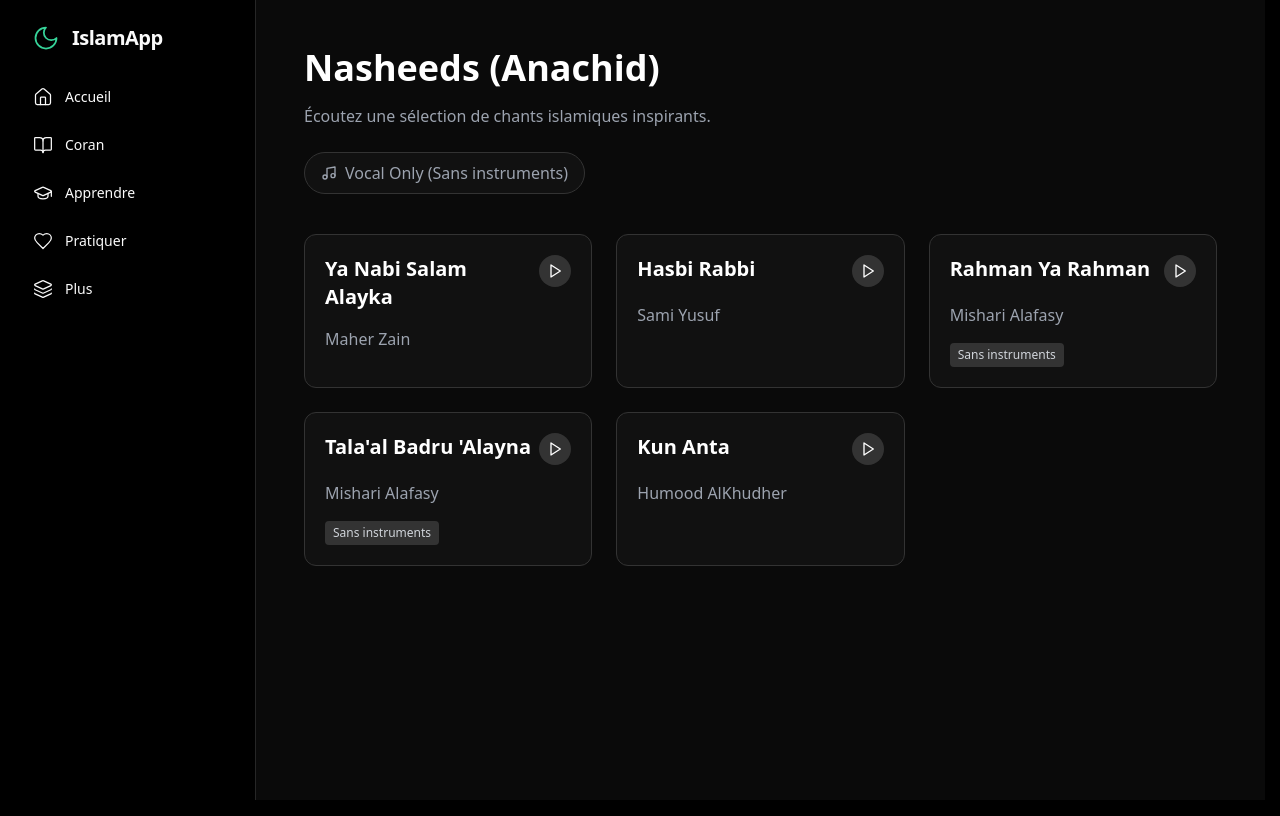
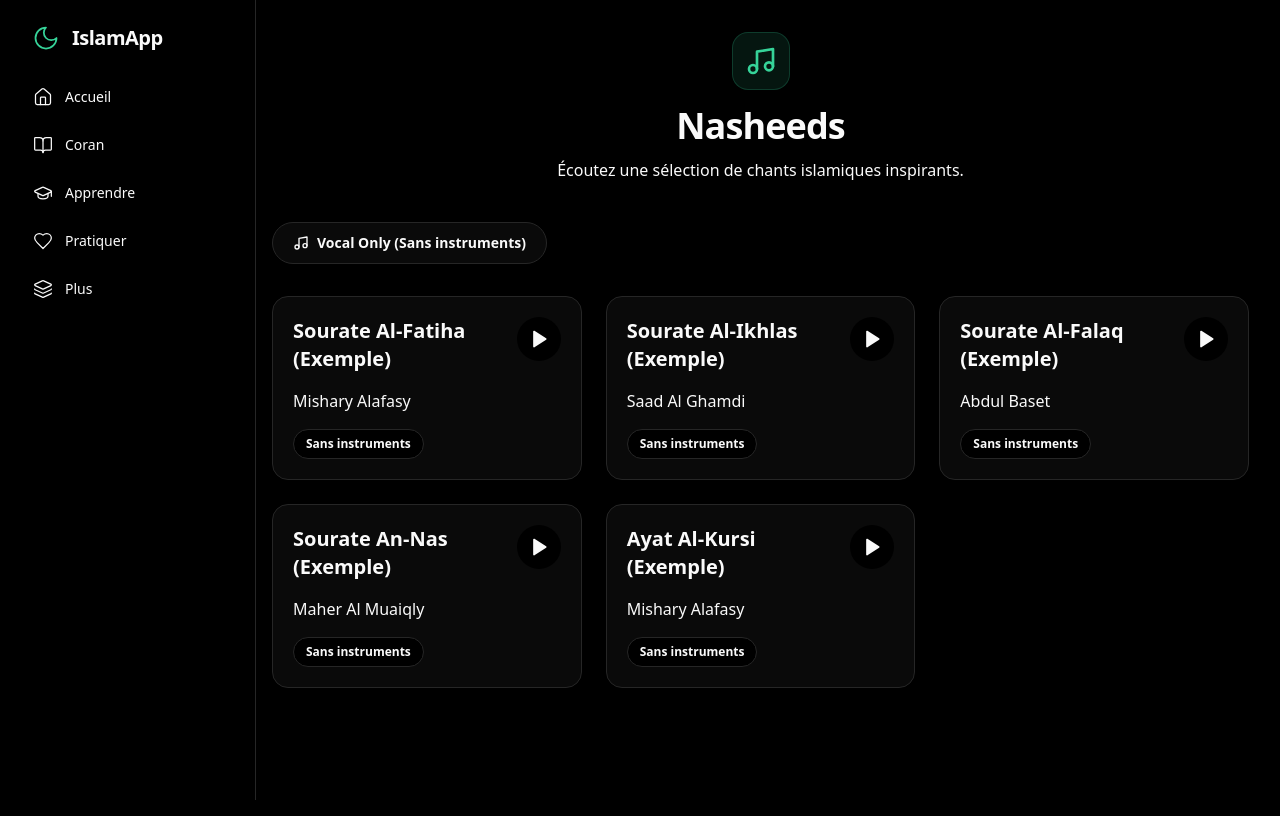
Before and after one commit to Nerd658/islam-app, a React (Vite) app in the folder FRONTEND/islam app/: page /nasheeds in a window 1280 px wide. Built offline with nearby package versions, Linux system fonts and the light colour scheme.

Commit message:
Update Nasheeds to Audio Player and expand Knowledge resources

```diff
--- a/FRONTEND/islam app/src/data/knowledge.json
+++ b/FRONTEND/islam app/src/data/knowledge.json
@@ -173,6 +173,20 @@
   ],
   "ressources": [
     {
+      "id": "quran-com",
+      "title": "Quran.com",
+      "type": "Site Web",
+      "url": "https://quran.com",
+      "description": "Lisez, écoutez et étudiez le Noble Coran."
+    },
+    {
+      "id": "sunnah-com",
+      "title": "Sunnah.com",
+      "type": "Site Web",
+      "url": "https://sunnah.com",
+      "description": "Encyclopédie des Hadiths prophétiques."
+    },
+    {
       "id": "rachid-eljay",
       "title": "Pr. Rachid Eljay",
       "type": "YouTube",
--- a/FRONTEND/islam app/src/data/nasheeds.json
+++ b/FRONTEND/islam app/src/data/nasheeds.json
@@ -1,37 +1,37 @@
 [
   {
     "id": 1,
-    "title": "Ya Nabi Salam Alayka",
-    "artist": "Maher Zain",
-    "youtubeId": "Vqfy4ScRXFQ",
-    "isVocalOnly": false
+    "title": "Sourate Al-Fatiha (Exemple)",
+    "artist": "Mishary Alafasy",
+    "audioUrl": "https://server8.mp3quran.net/afs/001.mp3",
+    "isVocalOnly": true
   },
   {
     "id": 2,
-    "title": "Hasbi Rabbi",
-    "artist": "Sami Yusuf",
-    "youtubeId": "QLPvZ6LordQ",
-    "isVocalOnly": false
+    "title": "Sourate Al-Ikhlas (Exemple)",
+    "artist": "Saad Al Ghamdi",
+    "audioUrl": "https://server7.mp3quran.net/s_gmd/112.mp3",
+    "isVocalOnly": true
   },
   {
     "id": 3,
-    "title": "Rahman Ya Rahman",
-    "artist": "Mishari Alafasy",
-    "youtubeId": "JzzjOXQ-G8I",
+    "title": "Sourate Al-Falaq (Exemple)",
+    "artist": "Abdul Baset",
+    "audioUrl": "https://server7.mp3quran.net/basit/113.mp3",
     "isVocalOnly": true
   },
   {
     "id": 4,
-    "title": "Tala'al Badru 'Alayna",
-    "artist": "Mishari Alafasy",
-    "youtubeId": "gSFWmFZoKkg",
+    "title": "Sourate An-Nas (Exemple)",
+    "artist": "Maher Al Muaiqly",
+    "audioUrl": "https://server12.mp3quran.net/maher/114.mp3",
     "isVocalOnly": true
   },
   {
     "id": 5,
-    "title": "Kun Anta",
-    "artist": "Humood AlKhudher",
-    "youtubeId": "qKVW_wJs91Q",
-    "isVocalOnly": false
+    "title": "Ayat Al-Kursi (Exemple)",
+    "artist": "Mishary Alafasy",
+    "audioUrl": "https://server8.mp3quran.net/afs/002.mp3",
+    "isVocalOnly": true
   }
 ]
--- a/FRONTEND/islam app/src/pages/Nasheeds.jsx
+++ b/FRONTEND/islam app/src/pages/Nasheeds.jsx
@@ -1,90 +1,165 @@
-import React, { useState } from 'react';
+import React, { useState, useRef, useEffect } from 'react';
 import nasheedsData from '../data/nasheeds.json';
-import { Play, X, Music, CheckCircle } from 'lucide-react';
+import { Play, Pause, X, Music, CheckCircle, Disc3 } from 'lucide-react';
+import PageHeader from '../components/PageHeader';
 
 export default function Nasheeds() {
   const [vocalOnly, setVocalOnly] = useState(false);
   const [activeNasheed, setActiveNasheed] = useState(null);
+  const [isPlaying, setIsPlaying] = useState(false);
+  const [progress, setProgress] = useState(0);
+  const audioRef = useRef(null);
 
   const filteredNasheeds = vocalOnly
     ? nasheedsData.filter(n => n.isVocalOnly)
     : nasheedsData;
 
-  const closeModal = () => {
+  const handlePlayNasheed = (nasheed) => {
+    if (activeNasheed?.id === nasheed.id) {
+        togglePlay();
+    } else {
+        setActiveNasheed(nasheed);
+    }
+  };
+
+  const togglePlay = () => {
+    if (audioRef.current) {
+        if (isPlaying) {
+            audioRef.current.pause();
+        } else {
+            audioRef.current.play();
+        }
+        setIsPlaying(!isPlaying);
+    }
+  };
+
+  useEffect(() => {
+    if (activeNasheed && audioRef.current) {
+      audioRef.current.src = activeNasheed.audioUrl;
+      audioRef.current.play().then(() => {
+        setIsPlaying(true);
+      }).catch(e => {
+        console.error('Playback error', e);
+        setIsPlaying(false);
+      });
+    }
+  }, [activeNasheed]);
+
+  const handleTimeUpdate = () => {
+    if (audioRef.current) {
+      const current = audioRef.current.currentTime;
+      const duration = audioRef.current.duration;
+      if (duration > 0) {
+        setProgress((current / duration) * 100);
+      }
+    }
+  };
+
+  const closePlayer = () => {
+    if (audioRef.current) {
+        audioRef.current.pause();
+    }
     setActiveNasheed(null);
+    setIsPlaying(false);
+    setProgress(0);
   };
 
   return (
-    <div className="min-h-screen bg-[#0a0a0a] text-white p-6 md:p-12">
-      <div className="max-w-6xl mx-auto">
-        <header className="mb-10">
-          <h1 className="text-4xl font-bold mb-4">Nasheeds (Anachid)</h1>
-          <p className="text-gray-400 mb-6">Écoutez une sélection de chants islamiques inspirants.</p>
+    <div className="pt-8 px-4 max-w-6xl mx-auto pb-32">
+      <PageHeader
+        icon={<Music size={32} />}
+        title="Nasheeds"
+        subtitle="Écoutez une sélection de chants islamiques inspirants."
+      />
 
+      <div className="flex justify-start mb-8">
         <button
           onClick={() => setVocalOnly(!vocalOnly)}
-            className={`flex items-center px-4 py-2 rounded-full border border-[#333] transition-colors ${vocalOnly ? 'bg-[#333] text-white' : 'bg-[#111] text-gray-400 hover:bg-[#333] hover:text-white'}`}
+          className={`flex items-center px-5 py-2.5 rounded-full border transition-all font-bold text-sm shadow-sm ${
+            vocalOnly
+                ? 'bg-theme-primary border-theme-primary text-black'
+                : 'bg-theme-surface border-theme-border text-theme-text-muted hover:text-theme-text'
+          }`}
         >
           {vocalOnly ? <CheckCircle className="w-4 h-4 mr-2" /> : <Music className="w-4 h-4 mr-2" />}
           Vocal Only (Sans instruments)
         </button>
-        </header>
+      </div>
 
       <div className="grid grid-cols-1 sm:grid-cols-2 lg:grid-cols-3 gap-6">
-          {filteredNasheeds.map((nasheed) => (
+        {filteredNasheeds.map((nasheed) => {
+          const isActive = activeNasheed?.id === nasheed.id;
+          return (
             <div
               key={nasheed.id}
-              onClick={() => setActiveNasheed(nasheed)}
-              className="bg-[#111] border border-[#333] rounded-xl p-5 cursor-pointer hover:border-gray-500 transition-all flex flex-col justify-between group"
+              onClick={() => handlePlayNasheed(nasheed)}
+              className={`bg-theme-surface border rounded-2xl p-5 cursor-pointer transition-all flex flex-col justify-between group ${
+                  isActive ? 'border-theme-primary shadow-lg shadow-theme-primary/10' : 'border-theme-border hover:border-theme-text-muted/50'
+              }`}
             >
               <div>
                 <div className="flex justify-between items-start mb-4">
-                  <h3 className="text-xl font-semibold group-hover:text-gray-300 transition-colors">{nasheed.title}</h3>
-                  <div className="bg-[#333] p-2 rounded-full group-hover:scale-110 transition-transform">
-                    <Play className="w-4 h-4" />
+                  <h3 className={`text-xl font-bold transition-colors ${isActive ? 'text-theme-primary' : 'text-theme-text group-hover:text-theme-primary'}`}>
+                    {nasheed.title}
+                  </h3>
+                  <div className={`p-3 rounded-full transition-transform ${isActive && isPlaying ? 'bg-theme-primary text-black' : 'bg-theme-bg text-theme-text-muted group-hover:bg-theme-primary/10 group-hover:text-theme-primary'}`}>
+                    {isActive && isPlaying ? <Pause className="w-5 h-5" fill="currentColor" /> : <Play className="w-5 h-5" fill="currentColor" />}
                   </div>
                 </div>
-                <p className="text-gray-400">{nasheed.artist}</p>
+                <p className="text-theme-text-muted">{nasheed.artist}</p>
               </div>
               {nasheed.isVocalOnly && (
-                <span className="inline-block mt-4 text-xs bg-[#333] text-gray-300 px-2 py-1 rounded w-max">
+                <span className="inline-block mt-4 text-xs font-bold bg-theme-bg border border-theme-border text-theme-text-muted px-3 py-1.5 rounded-full w-max">
                   Sans instruments
                 </span>
               )}
             </div>
-          ))}
+          );
+        })}
       </div>
 
+      {/* Hidden Audio Element */}
+      <audio
+        ref={audioRef}
+        onTimeUpdate={handleTimeUpdate}
+        onEnded={() => setIsPlaying(false)}
+      />
+
+      {/* Sticky Bottom Player */}
       {activeNasheed && (
-          <div className="fixed inset-0 bg-black/80 flex items-center justify-center p-4 z-50">
-            <div className="bg-[#111] border border-[#333] rounded-2xl w-full max-w-3xl overflow-hidden relative shadow-2xl">
-              <div className="p-4 flex justify-between items-center border-b border-[#333]">
-                <div>
-                  <h3 className="text-lg font-bold">{activeNasheed.title}</h3>
-                  <p className="text-sm text-gray-400">{activeNasheed.artist}</p>
+        <div className="fixed bottom-0 left-0 right-0 md:left-64 bg-theme-surface border-t border-theme-border p-4 shadow-[0_-10px_40px_rgba(0,0,0,0.5)] z-50 animate-in slide-in-from-bottom-10">
+          {/* Progress Bar */}
+          <div className="absolute top-0 left-0 h-1 bg-theme-primary transition-all duration-300 ease-linear" style={{ width: `${progress}%` }}></div>
+
+          <div className="max-w-6xl mx-auto flex items-center justify-between gap-4">
+            <div className="flex items-center gap-4 flex-1">
+                <div className="w-12 h-12 bg-theme-bg border border-theme-border rounded-xl flex items-center justify-center shrink-0">
+                    <Disc3 size={24} className={`text-theme-primary ${isPlaying ? 'animate-spin' : ''}`} style={{ animationDuration: '3s' }} />
                 </div>
+                <div className="overflow-hidden">
+                    <h4 className="text-theme-text font-bold text-sm sm:text-base truncate">{activeNasheed.title}</h4>
+                    <p className="text-theme-text-muted text-xs sm:text-sm truncate">{activeNasheed.artist}</p>
+                </div>
+            </div>
+
+            <div className="flex items-center gap-3 shrink-0">
                 <button
-                  onClick={closeModal}
-                  className="p-2 hover:bg-[#333] rounded-full transition-colors"
-                  aria-label="Fermer"
+                    onClick={togglePlay}
+                    className="w-12 h-12 bg-theme-primary hover:brightness-110 text-black rounded-full flex items-center justify-center shadow-lg shadow-theme-primary/20 transition-all active:scale-95"
                 >
-                  <X className="w-6 h-6" />
+                    {isPlaying ? <Pause size={20} fill="currentColor" /> : <Play size={20} fill="currentColor" className="ml-1" />}
                 </button>
-              </div>
-              <div className="relative pt-[56.25%]">
-                <iframe
-                  className="absolute top-0 left-0 w-full h-full"
-                  src={`https://www.youtube.com/embed/${activeNasheed.youtubeId}?autoplay=1`}
-                  title={activeNasheed.title}
-                  frameBorder="0"
-                  allow="accelerometer; autoplay; clipboard-write; encrypted-media; gyroscope; picture-in-picture"
-                  allowFullScreen
-                ></iframe>
+                <button
+                    onClick={closePlayer}
+                    className="w-10 h-10 bg-theme-bg border border-theme-border hover:bg-theme-surface-hover text-theme-text-muted hover:text-white rounded-full flex items-center justify-center transition-all"
+                    title="Fermer le lecteur"
+                >
+                    <X size={18} />
+                </button>
             </div>
           </div>
         </div>
       )}
     </div>
-    </div>
   );
 }
```
Also changed, not shown: FRONTEND/islam app/src/pages/MoreHub.jsx (+8 -8 lines). Lines whose indentation alone changed are shown as unchanged.
